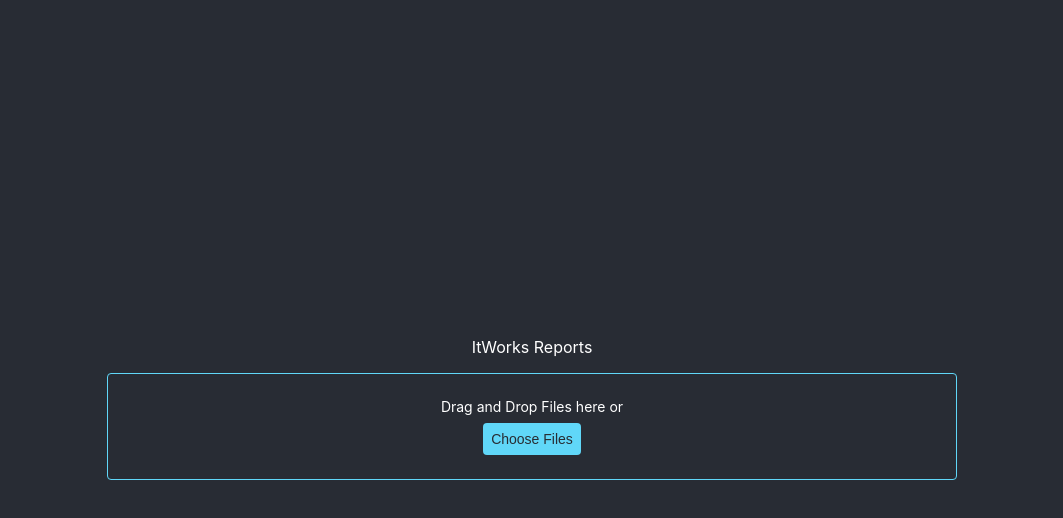
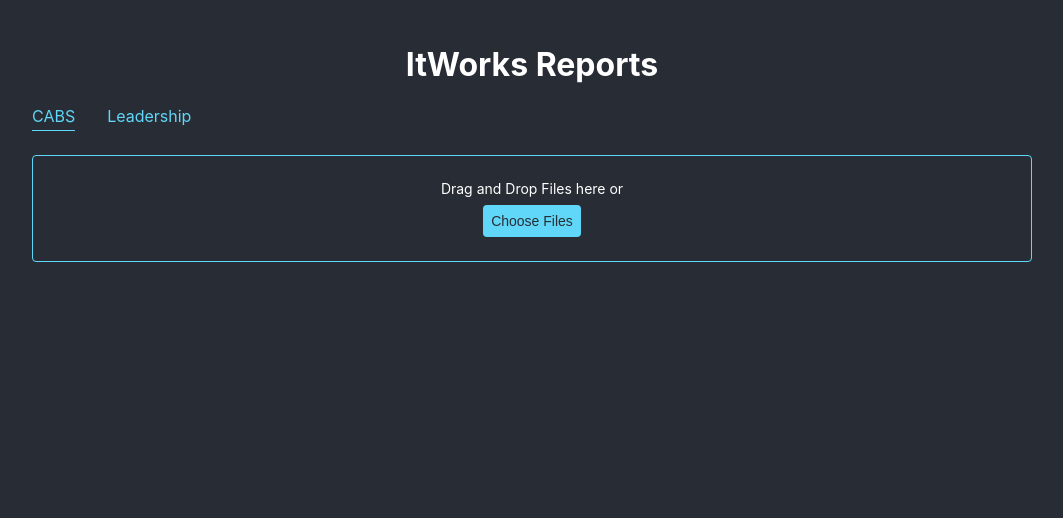
Before and after one commit to JoshMDiaz/it-works-reports, a React (Create React App) app: page / in a window 1280 px wide. Shown: the top 518 px of the page, without its empty margins (108-1171 px from the left). Built offline with nearby package versions, Linux system fonts and the light colour scheme.

Commit message:
getting tabs set up for another report

```diff
--- a/src/App.css
+++ b/src/App.css
@@ -1,11 +1,13 @@
-.App-header {
+body {
   background-color: #282c34;
-  min-height: 100vh;
-  display: flex;
-  flex-direction: column;
-  align-items: center;
-  justify-content: center;
   color: #fff;
+  padding: 24px;
+}
+
+.App {
+  width: 100%;
+  max-width: 1000px;
+  margin: auto;
 }
 
 .App-link {
@@ -37,3 +39,19 @@
 td {
   padding: 16px 8px;
 }
+
+/* Button */
+button {
+  background: #60D7F8;
+  font-size: 14px;
+  border: none;
+  border-radius: 4px;
+  padding: 8px;
+  color: #282d33;
+}
+button:hover  {
+  background-color: #35798b;
+  transition: ease .25s all;
+  cursor: pointer;
+  color: #fff
+}
--- a/src/App.js
+++ b/src/App.js
@@ -1,13 +1,26 @@
+import React from 'react'
 import './App.css'
-import CsvUpload from './common/components/CsvUploads/CsvUpload'
+import Tabs from './common/Tabs/Tabs'
+import CabsUpload from './components/Cabs/CabsUpload'
 
 function App() {
   return (
     <div className='App'>
-      <header className='App-header'>
-        <p>ItWorks Reports</p>
-        <CsvUpload />
-      </header>
+      <h1 style={{ textAlign: 'center' }}>ItWorks Reports</h1>
+      <Tabs
+        tabs={[
+          {
+            id: 0,
+            tabName: 'CABS',
+            content: <CabsUpload />,
+          },
+          {
+            id: 1,
+            tabName: 'Leadership',
+            content: 'Leadership content',
+          },
+        ]}
+      />
     </div>
   )
 }
--- /dev/null
+++ b/src/common/Tabs/Tabs.js
@@ -0,0 +1,37 @@
+import React, { useState } from 'react'
+import styles from './tabs.module.css'
+
+const Tabs = ({ tabs }) => {
+  const [state, setState] = useState({
+    activeTab: tabs[0],
+  })
+  const { activeTab } = state
+
+  const setTab = (tab) => {
+    setState((prevState) => ({
+      ...prevState,
+      activeTab: tab,
+    }))
+  }
+
+  return (
+    <>
+      <div className={styles.tabs}>
+        {tabs.map((tab) => (
+          <span
+            key={tab.id}
+            className={`${styles.tab} ${
+              activeTab.id === tab.id ? styles.activeTab : ''
+            }`}
+            onClick={() => setTab(tab)}
+          >
+            {tab.tabName}
+          </span>
+        ))}
+      </div>
+      <div className='tab-content'>{activeTab?.content}</div>
+    </>
+  )
+}
+
+export default Tabs
--- /dev/null
+++ b/src/common/Tabs/tabs.module.css
@@ -0,0 +1,13 @@
+.tabs {
+  display: flex;
+  margin-bottom: 24px;
+}
+.tab {
+  color: #60D7F8;
+  margin-right: 32px;
+  padding-bottom: 4px;
+  cursor: pointer;
+}
+.activeTab {
+  border-bottom: 1px solid #60D7F8;
+}
--- a/src/common/components/CsvUploads/CsvUpload.js
+++ /dev/null
@@ -1,109 +0,0 @@
-import React, { useState } from 'react'
-import Papa from 'papaparse'
-import Dropzone from 'react-dropzone'
-import moment from 'moment'
-import styles from './csv-uploads.module.css'
-import CsvUploadRow from './CsvUploadRow'
-
-const CsvUpload = () => {
-  const [state, setState] = useState({
-    data: null,
-  })
-  const { data } = state
-  const twoWeeksAgo = moment().subtract(2, 'weeks').startOf('day').format()
-
-  const parse = (files) => {
-    Papa.parse(files[0], {
-      header: true,
-      dynamicTyping: true,
-      complete: function (result) {
-        setState((prevState) => ({
-          ...prevState,
-          data: transformKeys(result.data),
-        }))
-      },
-    })
-  }
-  const transformKeys = (data) => {
-    let customerIds = []
-    let result = data
-      .map((d) => {
-        let arr = Object.keys(d),
-          transformedKeysArr = arr.map((a) => {
-            return a.replace(/ /g, '_').toLowerCase()
-          }),
-          mapping = {}
-        for (let i = 0; i < arr.length; i++) {
-          mapping[arr[i]] = transformedKeysArr[i]
-        }
-        let mapped = Object.keys(d).reduce((a, key) => {
-          a[mapping[key]] = d[key]
-          return a
-        }, {})
-        mapped.name = `${mapped.firstname} ${mapped.lastname}`
-        mapped.thirty_days_date = moment(mapped.createddate).add(30, 'days')
-        if (!customerIds.includes(mapped.customerid)) {
-          customerIds.push(mapped.customerid)
-          // go back only 2 weeks from today
-          // Fewer than 6 Loyal Customers
-          // has to be FSQ 30 Days
-          // Cannot be us
-          if (
-            moment(mapped.createddate).isAfter(twoWeeksAgo) &&
-            parseInt(mapped.loyalcustomers) < 6 &&
-            parseInt(mapped.fsqthirtydays) < 1 &&
-            mapped.enrollername !== 'Shyanne Diaz'
-          ) {
-            return mapped
-          }
-        }
-        return false
-      })
-      .filter(Boolean)
-    return result
-  }
-
-  return (
-    <div className={`csv-upload`}>
-      <Dropzone onDropAccepted={parse} accept='.csv,.xls,.xlsx'>
-        {({ getRootProps, getInputProps }) => {
-          return (
-            <div {...getRootProps()} className={styles.csvUploadContainer}>
-              <div>Drag and Drop Files here or</div>
-              <button className={styles.dropFilesButton}>Choose Files</button>
-              <input {...getInputProps()} />
-            </div>
-          )
-        }}
-      </Dropzone>
-      {data && (
-        <>
-          <h2>
-            {data.length} Enroller{data.length === 1 ? '' : 's'}
-          </h2>
-          <table>
-            <thead>
-              <tr>
-                <th>Customer ID</th>
-                <th>Name</th>
-                <th>Loyal Customers</th>
-                <th>Created Date</th>
-                <th>30 Days Date</th>
-                <th>Enroller</th>
-                <th>Enroller Email</th>
-                <th></th>
-              </tr>
-            </thead>
-            <tbody>
-              {data.map((e) => (
-                <CsvUploadRow data={e} key={e.customerid} />
-              ))}
-            </tbody>
-          </table>
-        </>
-      )}
-    </div>
-  )
-}
-
-export default CsvUpload
--- a/src/common/components/CsvUploads/CsvUploadRow.js
+++ b/src/components/Cabs/CabsRow.js
@@ -1,9 +1,8 @@
 import React, { useState, useEffect, useRef } from 'react'
 import emailjs from 'emailjs-com'
 import moment from 'moment'
-import styles from './csv-uploads.module.css'
 
-const CsvUploadRow = ({ data }) => {
+const CabsRow = ({ data }) => {
   const [state, setState] = useState({
     sendingEmail: false,
     emailSent: false,
@@ -69,9 +68,7 @@
       <td>{data.enrolleremail}</td>
       <td>
         {!emailSent && !sendingEmail && (
-          <button onClick={() => sendEmail(data)} className={styles.button}>
-            Send Email
-          </button>
+          <button onClick={() => sendEmail(data)}>Send Email</button>
         )}
         {sendingEmail && <>Sending...</>}
         {!sendingEmail && error && (
@@ -79,7 +76,6 @@
             <button
               style={{ backgroundColor: 'f86060' }}
               onClick={() => sendEmail(data)}
-              className={styles.button}
             >
               Try Again
             </button>
@@ -91,4 +87,4 @@
   )
 }
 
-export default CsvUploadRow
+export default CabsRow
--- /dev/null
+++ b/src/components/Cabs/CabsTable.js
@@ -0,0 +1,37 @@
+import React from 'react'
+import CabsRow from './CabsRow'
+
+const CabsTable = ({ data }) => {
+  return (
+    <div className='cabs-table'>
+      {data ? (
+        <>
+          <h2>
+            {data.length} Enroller{data.length === 1 ? '' : 's'}
+          </h2>
+          <table>
+            <thead>
+              <tr>
+                <th>Customer ID</th>
+                <th>Name</th>
+                <th>Loyal Customers</th>
+                <th>Created Date</th>
+                <th>30 Days Date</th>
+                <th>Enroller</th>
+                <th>Enroller Email</th>
+                <th></th>
+              </tr>
+            </thead>
+            <tbody>
+              {data.map((e) => (
+                <CabsRow data={e} key={e.customerid} />
+              ))}
+            </tbody>
+          </table>
+        </>
+      ) : null}
+    </div>
+  )
+}
+
+export default CabsTable
--- /dev/null
+++ b/src/components/Cabs/CabsUpload.js
@@ -0,0 +1,62 @@
+import React, { useState } from 'react'
+import moment from 'moment'
+import CabsTable from './CabsTable'
+import CsvUpload from '../CsvUploads/CsvUpload'
+
+const CabsUpload = () => {
+  const [data, setData] = useState(null)
+
+  const twoWeeksAgo = moment().subtract(2, 'weeks').startOf('day').format()
+
+  const transformKeys = (data) => {
+    let customerIds = []
+    let result = data
+      .map((d) => {
+        let arr = Object.keys(d),
+          transformedKeysArr = arr.map((a) => {
+            return a.replace(/ /g, '_').toLowerCase()
+          }),
+          mapping = {}
+        for (let i = 0; i < arr.length; i++) {
+          mapping[arr[i]] = transformedKeysArr[i]
+        }
+        let mapped = Object.keys(d).reduce((a, key) => {
+          a[mapping[key]] = d[key]
+          return a
+        }, {})
+        mapped.name = `${mapped.firstname} ${mapped.lastname}`
+        mapped.thirty_days_date = moment(mapped.createddate).add(30, 'days')
+        if (!customerIds.includes(mapped.customerid)) {
+          customerIds.push(mapped.customerid)
+          // go back only 2 weeks from today
+          // Fewer than 6 Loyal Customers
+          // has to be FSQ 30 Days
+          // Cannot be us
+          if (
+            moment(mapped.createddate).isAfter(twoWeeksAgo) &&
+            parseInt(mapped.loyalcustomers) < 6 &&
+            parseInt(mapped.fsqthirtydays) < 1 &&
+            mapped.enrollername !== 'Shyanne Diaz'
+          ) {
+            return mapped
+          }
+        }
+        return false
+      })
+      .filter(Boolean)
+    return result
+  }
+
+  const getCsvData = (csvData) => {
+    setData(transformKeys(csvData))
+  }
+
+  return (
+    <div className={`csv-upload`}>
+      <CsvUpload callout={getCsvData} />
+      <CabsTable data={data} />
+    </div>
+  )
+}
+
+export default CabsUpload
--- /dev/null
+++ b/src/components/CsvUploads/CsvUpload.js
@@ -0,0 +1,34 @@
+import React from 'react'
+import Papa from 'papaparse'
+import Dropzone from 'react-dropzone'
+import styles from './csv-uploads.module.css'
+
+const CsvUpload = ({ callout }) => {
+  const parse = (files) => {
+    Papa.parse(files[0], {
+      header: true,
+      dynamicTyping: true,
+      complete: function (result) {
+        callout(result.data)
+      },
+    })
+  }
+
+  return (
+    <div className={`csv-upload`}>
+      <Dropzone onDropAccepted={parse} accept='.csv,.xls,.xlsx'>
+        {({ getRootProps, getInputProps }) => {
+          return (
+            <div {...getRootProps()} className={styles.csvUploadContainer}>
+              <div>Drag and Drop Files here or</div>
+              <button className={styles.dropFilesButton}>Choose Files</button>
+              <input {...getInputProps()} />
+            </div>
+          )
+        }}
+      </Dropzone>
+    </div>
+  )
+}
+
+export default CsvUpload
--- a/src/common/components/CsvUploads/csv-uploads.module.css
+++ b/src/components/CsvUploads/csv-uploads.module.css
@@ -3,20 +3,19 @@
   padding: 24px;
   border-radius: 4px;
   font-size: 14px;
-  min-width: 800px;
-  width: calc(100% - 50px);
   display: flex;
   justify-content: center;
   align-items: center;
   flex-direction: column;
+  margin-bottom: 48px;
 }
-.csvUploadContainer:hover, .button:hover  {
+.csvUploadContainer:hover  {
   background-color: #35798b;
   transition: ease .25s all;
   cursor: pointer;
   color: #fff
 }
-.button, .dropFilesButton {
+.dropFilesButton {
   background: #60D7F8;
   font-size: 14px;
   border: none;
```
Also changed, not shown: 1 other file (tests, documents, lock files or other folders).
